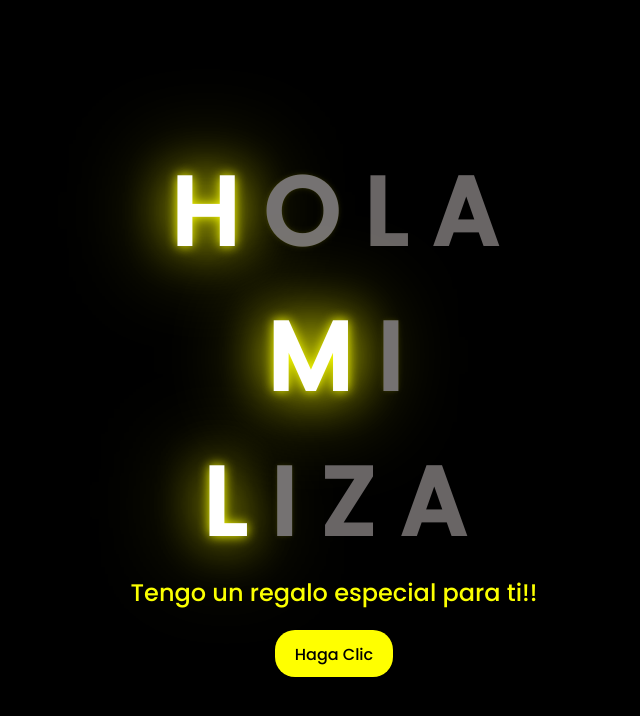
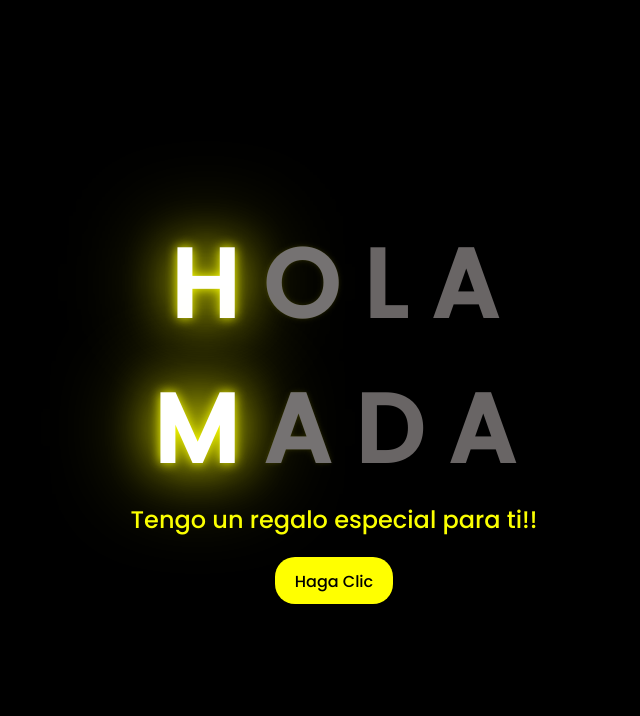
Before and after one commit to Ferd0000/FLORES.github.io, a plain HTML site: page index.html in a window 1280 px wide. Shown: the whole page, without its empty margins (314-954 px from the left). Drawn offline with Linux system fonts and the light colour scheme.

Commit message:
Update index.html

```diff
--- a/index.html
+++ b/index.html
@@ -18,12 +18,8 @@
     </div>
     <div class="greetings">
         <span>M</span>
-        <span>I</span>
-    </div>
-        <div class="greetings">
-        <span>L</span>
-        <span>I</span>
-        <span>Z</span>
+        <span>A</span>
+        <span>D</span>
         <span>A</span>
     </div>
     <div class="description">
```
